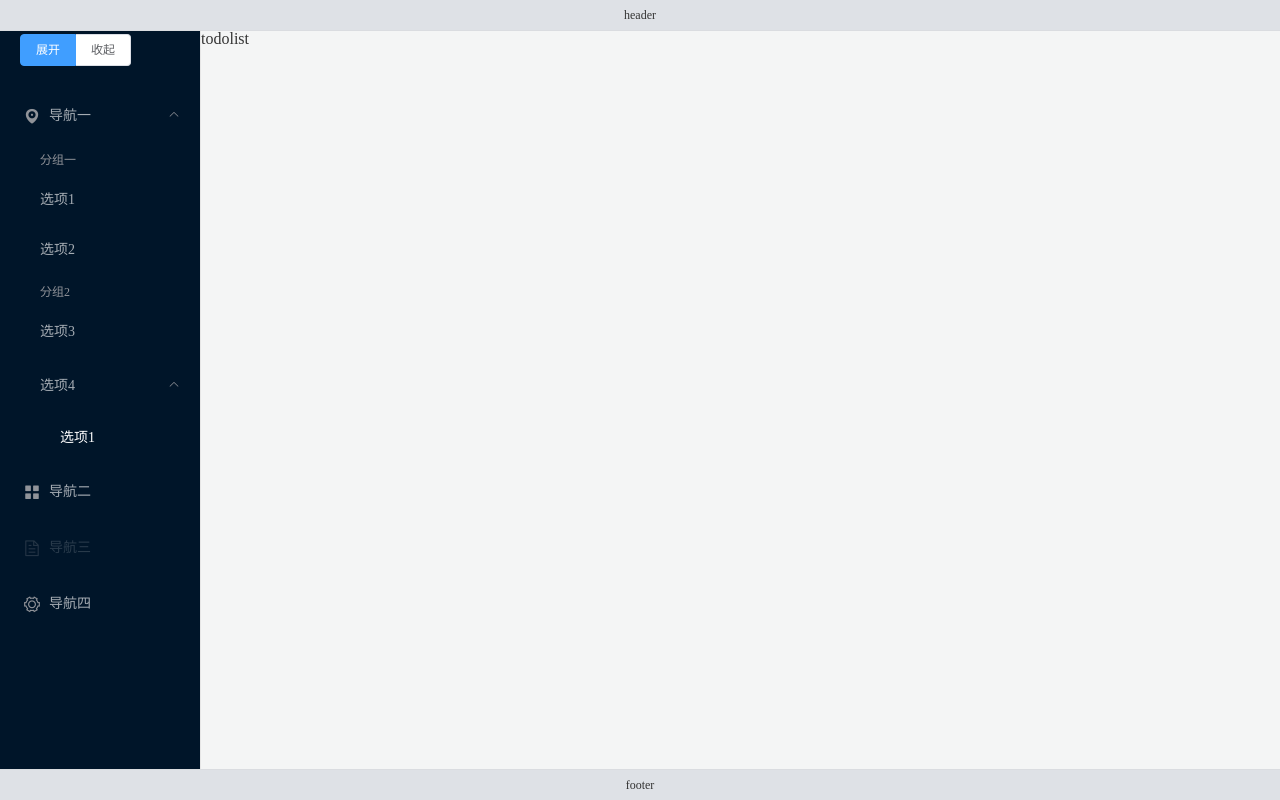
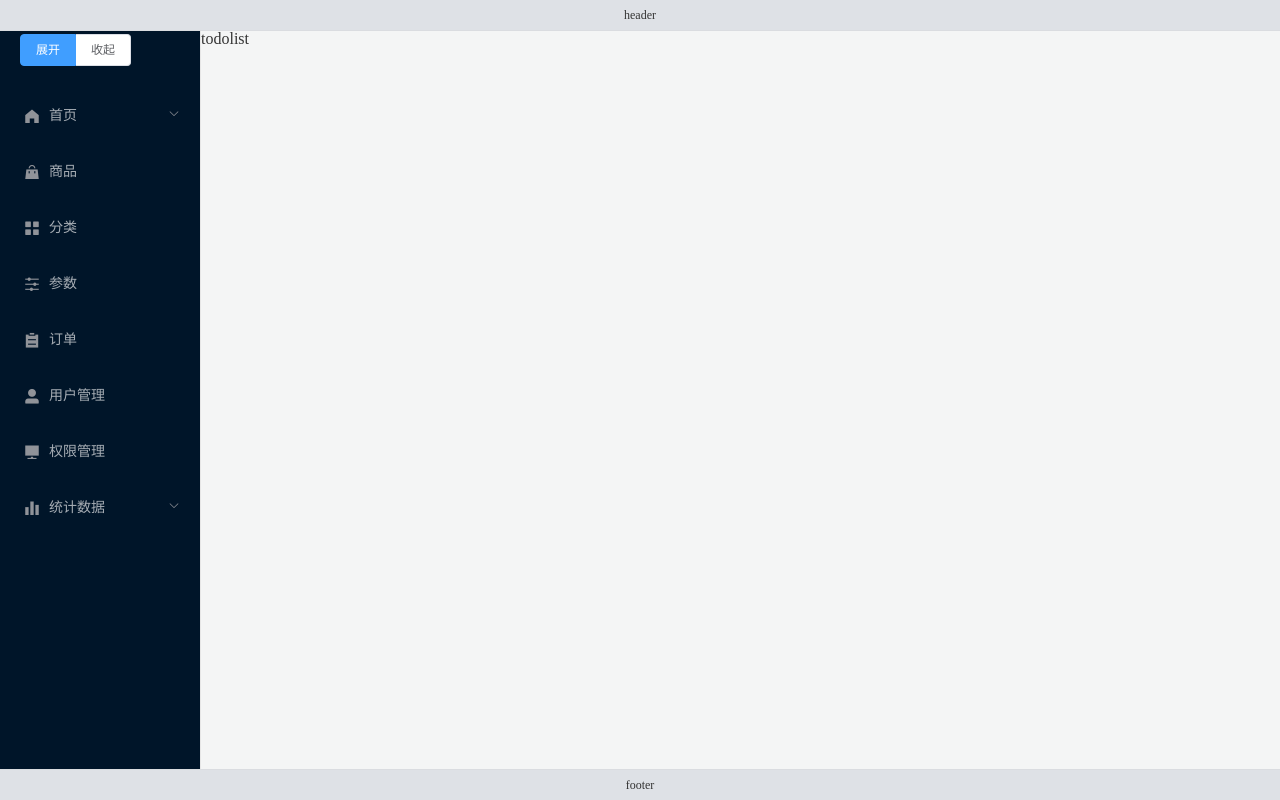
Before and after one commit to uEndMe/0723--todolist, a Vue app: page / in a window 1280 px wide. Built offline with nearby package versions, Linux system fonts and the light colour scheme.

Commit message:
NavMenu 基本外观，交互

```diff
--- a/src/pages/main/VNav.vue
+++ b/src/pages/main/VNav.vue
@@ -1,6 +1,12 @@
 <template>
+  <!--
+    * NavMenu 导航菜单组件
+    * 缺陷：
+    * 1. 样式内联,难以覆盖         - !important 覆盖（难以维护）
+    * 2. template css难以选取     - 去掉 scoped
+   -->
   <el-menu
-    default-active="1-4-1"
+    default-active="0"
     class="el-menu-vertical-demo"
     @open="handleOpen"
     @close="handleClose"
@@ -10,7 +16,7 @@
     active-text-color="#fff"
   >
     <!-- 伸缩按钮 -->
-    <el-menu-item index="0">
+    <el-menu-item>
       <el-radio-group
         v-model="isCollapse"
         style="margin-bottom: 20px;"
@@ -22,8 +28,8 @@
     <!-- 标题 -->
     <el-submenu index="1">
       <template slot="title">
-        <i class="el-icon-location"></i>
-        <span slot="title">导航一</span>
+        <i class="el-icon-s-home"></i>
+        <span slot="title">首页</span>
       </template>
       <el-menu-item-group>
         <span slot="title">分组一</span>
@@ -34,28 +40,50 @@
         <el-menu-item index="1-3">选项3</el-menu-item>
       </el-menu-item-group>
       <el-submenu index="1-4">
-        <span slot="title">选项4</span>
+        <template slot="title">选项4</template>
         <el-menu-item index="1-4-1">选项1</el-menu-item>
       </el-submenu>
     </el-submenu>
     <!-- 项目 -->
     <el-menu-item index="2">
-      <i class="el-icon-menu"></i>
-      <span slot="title">导航二</span>
+      <i class="el-icon-s-goods"></i>
+      <span slot="title">商品</span>
     </el-menu-item>
     <!-- 项目 -->
-    <el-menu-item
-      index="3"
-      disabled
-    >
-      <i class="el-icon-document"></i>
-      <span slot="title">导航三</span>
+    <el-menu-item index="3">
+      <i class="el-icon-menu"></i>
+      <span slot="title">分类</span>
     </el-menu-item>
     <!-- 项目 -->
     <el-menu-item index="4">
-      <i class="el-icon-setting"></i>
-      <span slot="title">导航四</span>
+      <i class="el-icon-s-operation"></i>
+      <span slot="title">参数</span>
     </el-menu-item>
+    <!-- 项目 -->
+    <el-menu-item index="5">
+      <i class="el-icon-s-order"></i>
+      <span slot="title">订单</span>
+    </el-menu-item>
+    <!-- 项目 -->
+    <el-menu-item index="6">
+      <i class="el-icon-user-solid"></i>
+      <span slot="title">用户管理</span>
+    </el-menu-item>
+    <!-- 项目 -->
+    <el-menu-item index="7">
+      <i class="el-icon-s-platform"></i>
+      <span slot="title">权限管理</span>
+    </el-menu-item>
+    <!-- 项目 -->
+    <el-submenu index="8">
+      <template slot="title">
+        <i class="el-icon-s-data"></i>
+        <span slot="title">统计数据</span>
+      </template>
+      <el-menu-item index="8-1">柱状图</el-menu-item>
+      <el-menu-item index="8-2">折线图</el-menu-item>
+      <el-menu-item index="8-3">饼图</el-menu-item>
+    </el-submenu>
   </el-menu>
 </template>
 
@@ -64,7 +92,7 @@ export default {
   name: 'VNav',
   data () {
     return {
-      isCollapse: false
+      isCollapse: false,
     };
   },
   methods: {
@@ -78,7 +106,6 @@ export default {
 }
 </script>
 
-<!-- Add "scoped" attribute to limit CSS to this component only -->
 <style lang="stylus" rel="stylesheet/stylus" scoped>
 .el-menu-vertical-demo
   &:not(.el-menu--collapse)
@@ -88,10 +115,12 @@ export default {
 .el-menu::after
   display none
 
-.el-menu-item:hover
-  background-color #1890ff !important
-  color #fff !important
+.el-menu-item
+  &:hover, &:focus
+    background-color #1890ff !important
+    color #fff !important
 
-.el-menu-item:hover i
-  color #fff !important
+.el-menu-item
+  &:hover i, &:focus i
+    color #fff !important
 </style>
```
Also changed, not shown: 1 other file (tests, documents, lock files or other folders).
